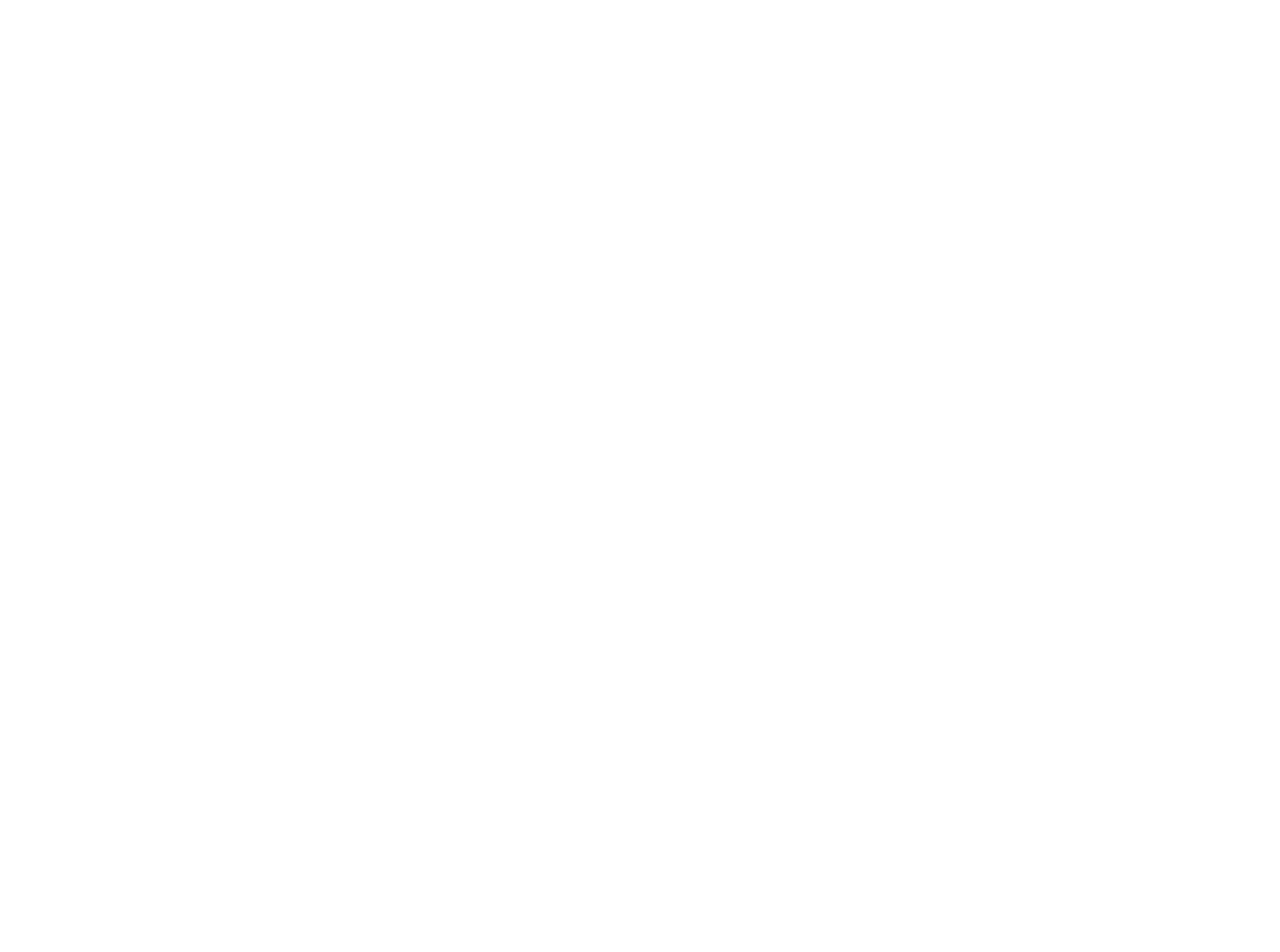
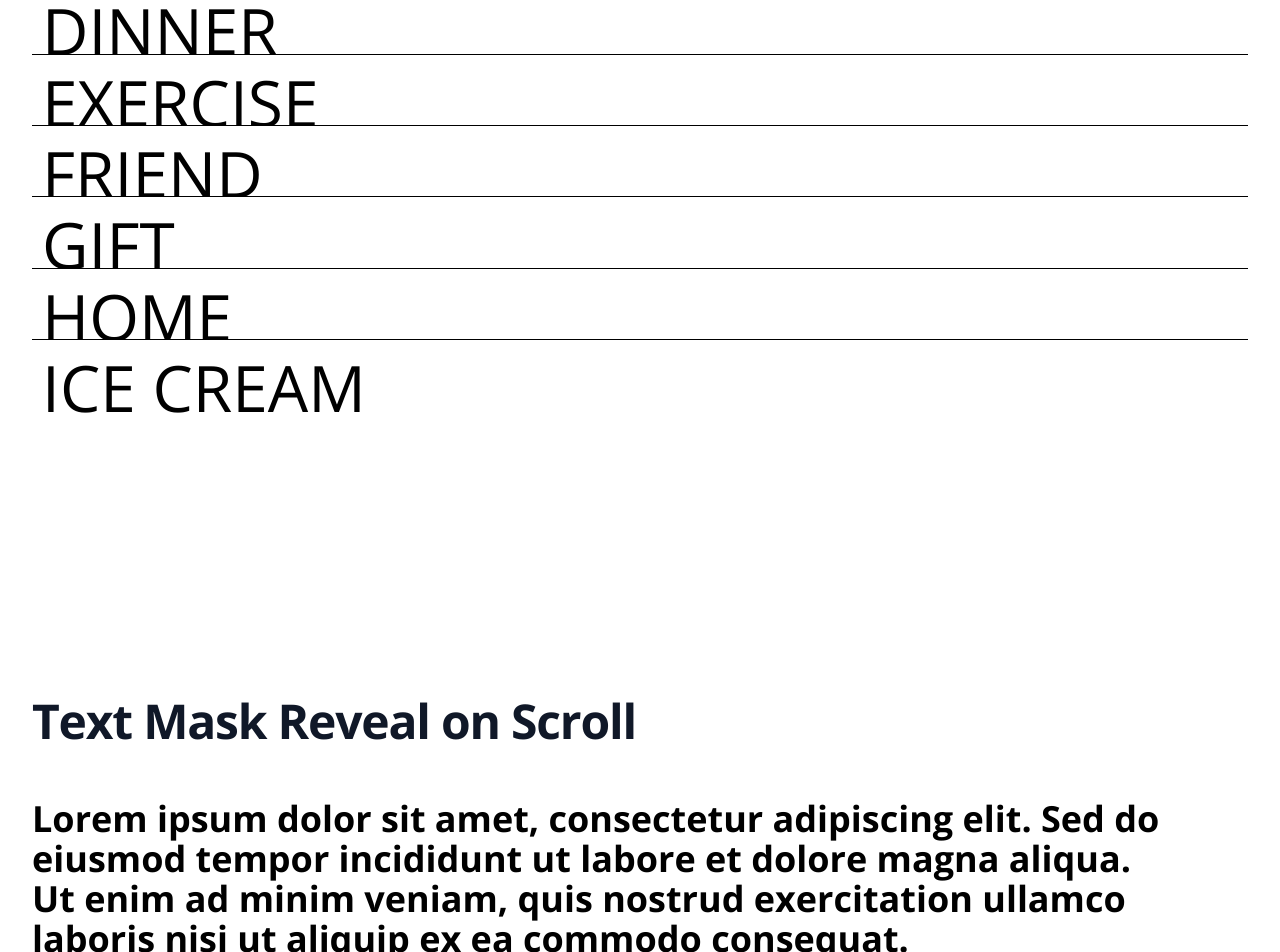
Before and after one commit to dohyeoplim/animations, a Next.js app: page / in a window 1280 px wide. Shown: the part 420-1372 px from the top of the page. Before the commit the page ends 936 px from the top, so only its background shows below. Built offline with nearby package versions, Linux system fonts and the light colour scheme.

Commit message:
feat: add ColoredStripCards and TextMaskRevealOnScroll

```diff
--- a/src/app/page.tsx
+++ b/src/app/page.tsx
@@ -3,6 +3,9 @@
 import { useEffect, useState } from "react";
 import { AnimatePresence } from "motion/react";
 import Preloader from "@/components/Preloader";
+import TextMaskRevealOnScroll from "@/components/TextMaskRevealOnScroll";
+import ColoredStripCards from "@/components/ColoredStripCards";
+import Section from "@/components/Section";
 
 export default function Home() {
     const [isLoading, setIsLoading] = useState(true);
@@ -17,15 +20,24 @@
     }, []);
 
     return (
-        <main>
+        <div>
             <AnimatePresence mode="wait">
                 {isLoading && <Preloader />}
             </AnimatePresence>
-            <div className="w-full flex flex-col items-center justify-center p-12">
-                <h1 className="text-4xl font-light">dohyeoplim/animation</h1>
-            </div>
 
-            <div className="h-screen"></div>
-        </main>
+            <main className="mx-auto px-8 flex flex-col items-center justify-center gap-30 overflow-hidden">
+                <Section title="Colored Strip Cards">
+                    <ColoredStripCards />
+                </Section>
+
+                <Section title="Text Mask Reveal on Scroll">
+                    <div className="flex flex-col items-start gap-10">
+                        <TextMaskRevealOnScroll />
+                        <TextMaskRevealOnScroll />
+                        <TextMaskRevealOnScroll />
+                    </div>
+                </Section>
+            </main>
+        </div>
     );
 }
--- /dev/null
+++ b/src/components/ColoredStripCards.tsx
@@ -0,0 +1,55 @@
+import gsap from "gsap";
+
+const contents = [
+    { title: "Apple", color: "#A8E6CF" },
+    { title: "Book", color: "#FFDAB9" },
+    { title: "Coffee", color: "#A67B5B" },
+    { title: "Dinner", color: "#FF9E8F" },
+    { title: "Exercise", color: "#D0FF5E" },
+    { title: "Friend", color: "#CDB4DB" },
+    { title: "Gift", color: "#AEC6CF" },
+    { title: "Home", color: "#E3B23C" },
+    { title: "Ice cream", color: "#FFB6C1" },
+];
+
+export default function ColoredStripCards() {
+    const manageMouseEnter = (
+        e: React.MouseEvent<HTMLDivElement, MouseEvent>,
+        index: number
+    ) => {
+        gsap.to(e.target, {
+            top: "-2vw",
+            backgroundColor: contents[index].color,
+            duration: 0.3,
+        });
+    };
+
+    const manageMouseLeave = (
+        e: React.MouseEvent<HTMLDivElement, MouseEvent>,
+        _index: number
+    ) => {
+        gsap.to(e.target, {
+            top: "0",
+            backgroundColor: "white",
+            duration: 0.3,
+            delay: 0.1,
+        });
+    };
+
+    return (
+        <div className="relative w-full">
+            {contents.map((item, index) => (
+                <div
+                    key={index}
+                    className="relative border-t-[1px] border-t-black border-solid mb-[-2vw] bg-white cursor-pointer"
+                    onMouseEnter={(e) => manageMouseEnter(e, index)}
+                    onMouseLeave={(e) => manageMouseLeave(e, index)}
+                >
+                    <p className="m-0 p-0 text-[5vw] pl-2.5 uppercase pointer-events-none">
+                        {item.title}
+                    </p>
+                </div>
+            ))}
+        </div>
+    );
+}
--- /dev/null
+++ b/src/components/Section.tsx
@@ -0,0 +1,18 @@
+interface SectionProps {
+    title: string;
+    children: React.ReactNode;
+}
+
+export default function Section({ title, children }: SectionProps) {
+    return (
+        <section className="w-full py-20">
+            <div className="mb-12">
+                <h2 className="text-4xl md:text-5xl font-bold leading-tight tracking-tight text-gray-900">
+                    {title}
+                </h2>
+            </div>
+
+            {children}
+        </section>
+    );
+}
--- /dev/null
+++ b/src/components/TextMaskRevealOnScroll.tsx
@@ -0,0 +1,38 @@
+import { useRef } from "react";
+import { motion, useInView } from "motion/react";
+
+export default function TextMaskRevealOnScroll() {
+    const body = useRef(null);
+    const inView = useInView(body, { once: false });
+
+    const maskReveal = {
+        initial: { y: "100%" },
+        enter: {
+            y: "0%",
+            transition: {
+                duration: 0.75,
+                ease: [0.33, 1, 0.68, 1],
+                delay: 0.1,
+            },
+        },
+    };
+
+    return (
+        <div ref={body}>
+            <div className="overflow-hidden">
+                <motion.p
+                    variants={maskReveal}
+                    initial="initial"
+                    animate={inView ? "enter" : "initial"}
+                    className="text-4xl font-bold text-left"
+                >
+                    Lorem ipsum dolor sit amet, consectetur adipiscing elit. Sed
+                    do eiusmod tempor incididunt ut labore et dolore magna
+                    aliqua. <br />
+                    Ut enim ad minim veniam, quis nostrud exercitation ullamco
+                    laboris nisi ut aliquip ex ea commodo consequat.
+                </motion.p>
+            </div>
+        </div>
+    );
+}
```
